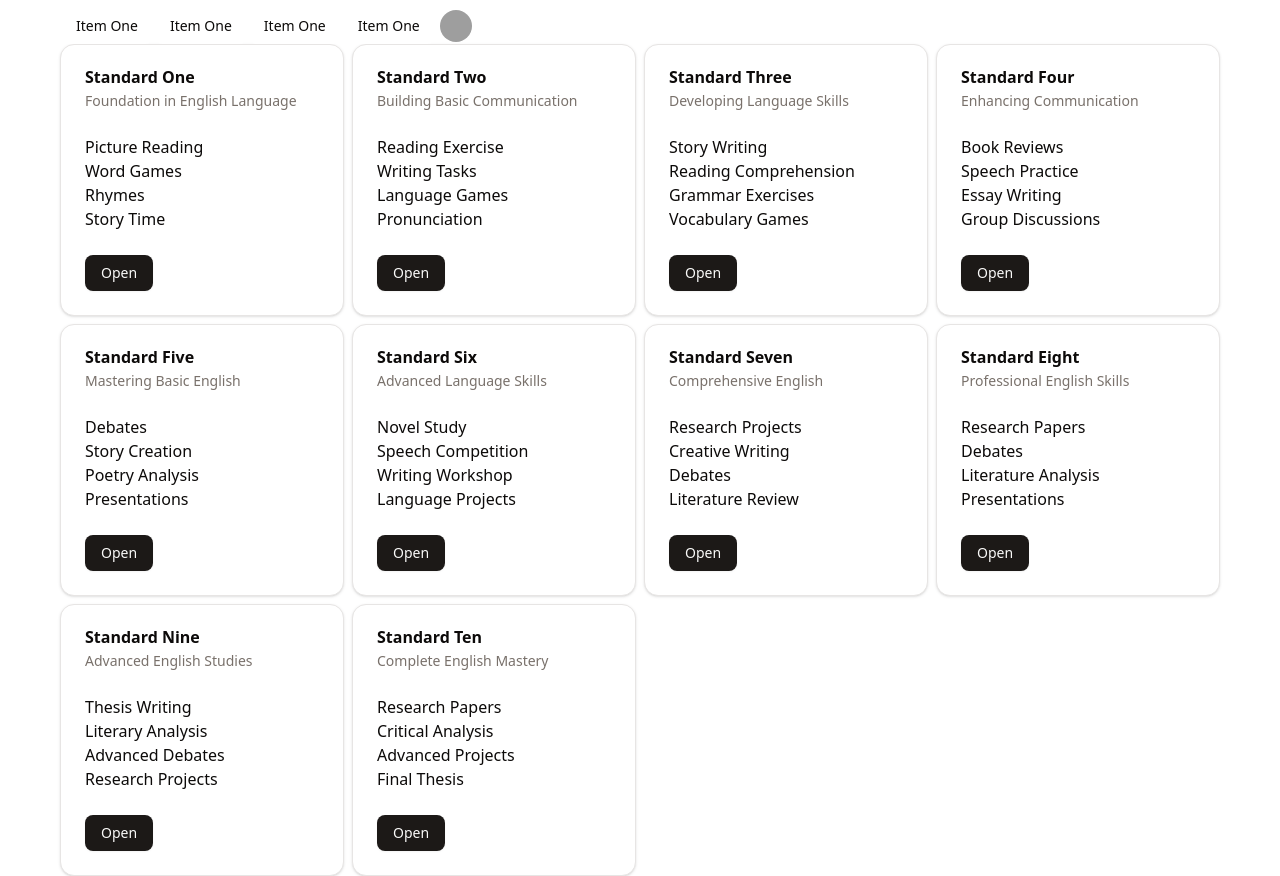
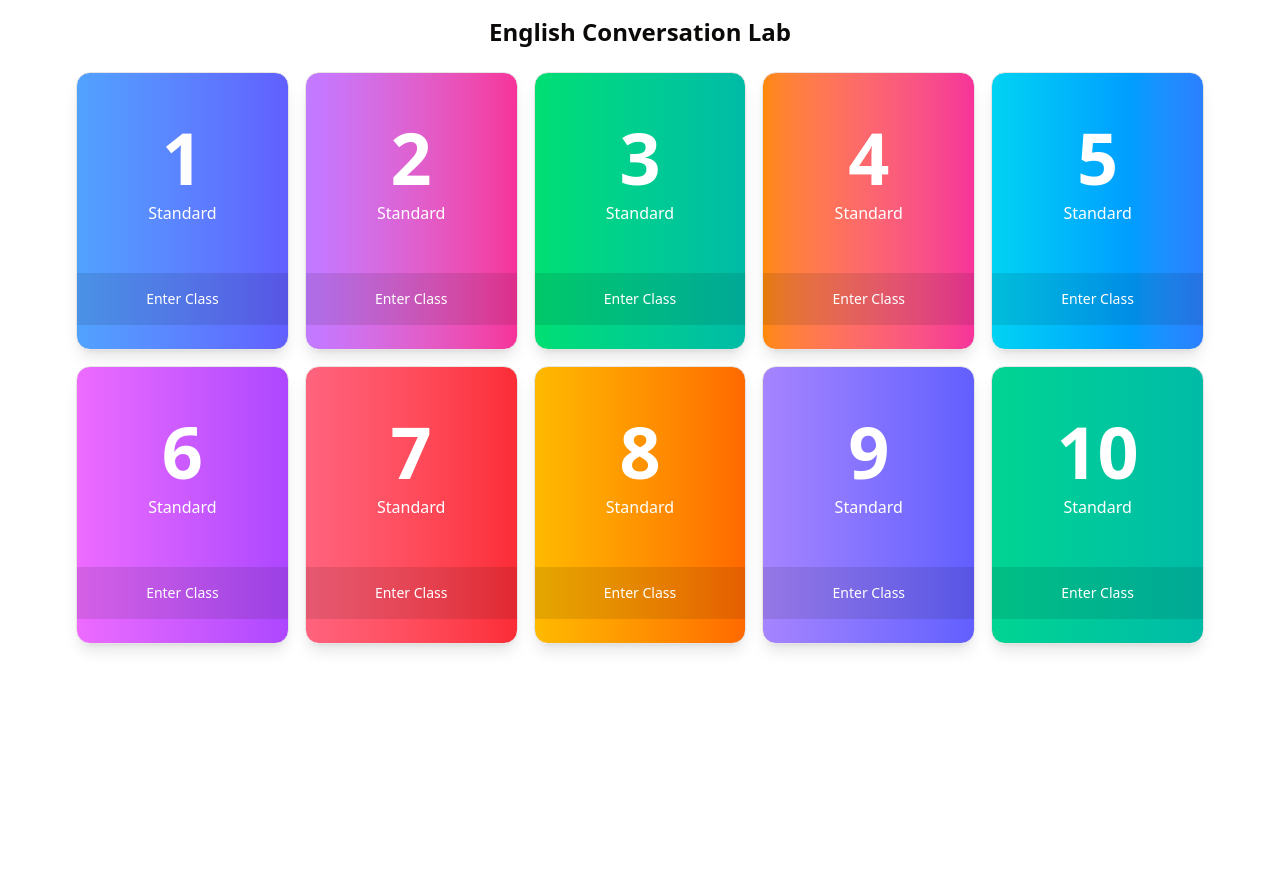
Before and after one commit to gyandeeparyan/english-lab, a React (Vite) app: page / in a window 1280 px wide. After the commit the page ends 800 px from the top, so only its background shows below. Built offline with nearby package versions, Linux system fonts and the light colour scheme; grey boxes are pictures that could not be loaded.

Commit message:
Refactor HomePage layout and styles; remove Navbar from main route

```diff
--- a/src/components/HomePage.jsx
+++ b/src/components/HomePage.jsx
@@ -1,41 +1,79 @@
 import React from "react";
 import { Link } from "react-router";
-import {
-  Card,
-  CardContent,
-  CardDescription,
-  CardFooter,
-  CardHeader,
-  CardTitle,
-} from "@/components/ui/card";
-import { classList } from "@/data/classinfo";
+import { Card, CardContent, CardFooter } from "@/components/ui/card";
 import { Button } from "./ui/button";
+
+const colorScheme = {
+  1: {
+    bg: "bg-gradient-to-r from-blue-400 to-indigo-500",
+    hover: "hover:from-blue-500 hover:to-indigo-600",
+  },
+  2: {
+    bg: "bg-gradient-to-r from-purple-400 to-pink-500",
+    hover: "hover:from-purple-500 hover:to-pink-600",
+  },
+  3: {
+    bg: "bg-gradient-to-r from-green-400 to-teal-500",
+    hover: "hover:from-green-500 hover:to-teal-600",
+  },
+  4: {
+    bg: "bg-gradient-to-r from-orange-400 to-pink-500",
+    hover: "hover:from-orange-500 hover:to-pink-600",
+  },
+  5: {
+    bg: "bg-gradient-to-r from-cyan-400 to-blue-500",
+    hover: "hover:from-cyan-500 hover:to-blue-600",
+  },
+  6: {
+    bg: "bg-gradient-to-r from-fuchsia-400 to-purple-500",
+    hover: "hover:from-fuchsia-500 hover:to-purple-600",
+  },
+  7: {
+    bg: "bg-gradient-to-r from-rose-400 to-red-500",
+    hover: "hover:from-rose-500 hover:to-red-600",
+  },
+  8: {
+    bg: "bg-gradient-to-r from-amber-400 to-orange-500",
+    hover: "hover:from-amber-500 hover:to-orange-600",
+  },
+  9: {
+    bg: "bg-gradient-to-r from-violet-400 to-indigo-500",
+    hover: "hover:from-violet-500 hover:to-indigo-600",
+  },
+  10: {
+    bg: "bg-gradient-to-r from-emerald-400 to-teal-500",
+    hover: "hover:from-emerald-500 hover:to-teal-600",
+  },
+};
 
 export const HomePage = () => {
   return (
-    <div className='grid grid-cols-1 md:grid-cols-4 gap-2'>
-      {classList.map((item) => (
-        <>
-          <div>
-            <Card>
-              <CardHeader>
-                <CardTitle>{item.title}</CardTitle>
-                <CardDescription>{item.description}</CardDescription>
-              </CardHeader>
-              <CardContent>
-                {item.activities.map((item) => (
-                  <p>{item}</p>
-                ))}
+    <div className='container mx-auto p-4'>
+      <h1 className='text-2xl font-bold mb-6 text-center'>
+        English Conversation Lab
+      </h1>
+      <div className='grid grid-cols-2 sm:grid-cols-3 md:grid-cols-4 lg:grid-cols-5 gap-4'>
+        {[1, 2, 3, 4, 5, 6, 7, 8, 9, 10].map((standard) => (
+          <Link key={standard} to={`/class/${standard}`}>
+            <Card
+              className={`${colorScheme[standard].bg} ${colorScheme[standard].hover} transition-all duration-300 transform hover:scale-105 cursor-pointer h-full shadow-lg hover:shadow-xl backdrop-blur-sm`}>
+              <CardContent className='p-6 flex flex-col items-center justify-center text-white'>
+                <span className='text-5xl sm:text-6xl md:text-7xl font-bold mb-2'>
+                  {standard}
+                </span>
+                <span className='text-sm sm:text-base'>Standard</span>
               </CardContent>
-              <CardFooter>
-                <Link to={`/class/${item.standard}`}>
-                  <Button>Open</Button>
-                </Link>
+              <CardFooter className='p-2 bg-black/10 flex justify-center'>
+                <Button
+                  variant='link'
+                  className='text-white hover:text-white/90'>
+                  Enter Class
+                </Button>
               </CardFooter>
             </Card>
-          </div>
-        </>
-      ))}
+          </Link>
+        ))}
+      </div>
     </div>
   );
 };
--- a/src/main.jsx
+++ b/src/main.jsx
@@ -8,7 +8,7 @@ createRoot(document.getElementById("root")).render(
   <BrowserRouter>
 
     <Routes>
-      <Route path='/' element={<><Navbar/><App /></>} />
+      <Route path='/' element={<><App /></>} />
       <Route path='/class/:number' element={<ClassContent />} />
     </Routes>
   </BrowserRouter>
```
